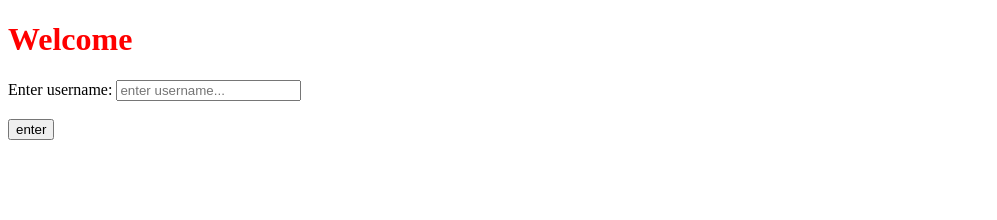
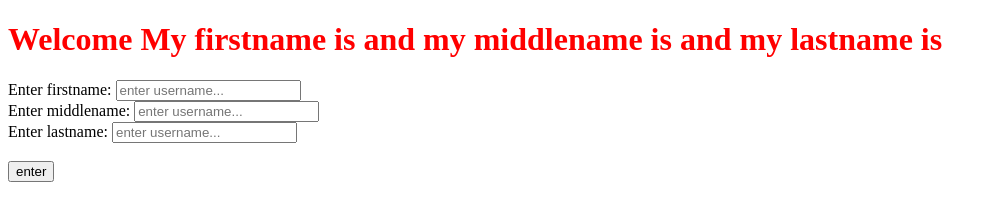
Before and after one commit to UgohP/javascript-class, a plain HTML site: page october_batch/intro/index.html in a window 1280 px wide. Both pictures are taken after a click on the input "enter". Shown: the whole page, without its empty margins (0-997 px from the left). Drawn offline with Linux system fonts and the light colour scheme.

Commit message:
done with today

```diff
--- a/october_batch/intro/index.html
+++ b/october_batch/intro/index.html
@@ -8,11 +8,18 @@
   </head>
   <body>
     <h1 class="h1" id="welcome">Welcome Guest</h1>
-    <label for="">Enter username:</label>
-    <input type="text" placeholder="enter username..." id="input" />
+    <label for="">Enter firstname:</label>
+    <input type="text" placeholder="enter username..." id="firstname" />
+    <br />
+    <label for="">Enter middlename:</label>
+    <input type="text" placeholder="enter username..." id="middlename" />
+    <br />
+    <label for="">Enter lastname:</label>
+    <input type="text" placeholder="enter username..." id="lastname" />
     <br />
     <br />
     <input type="submit" value="enter" id="submit" />
+
     <script src="script.js"></script>
   </body>
 </html>
--- a/october_batch/intro/script.js
+++ b/october_batch/intro/script.js
@@ -1,8 +1,12 @@
 const welcome = document.getElementById("welcome");
-const input = document.getElementById("input");
 const submit = document.getElementById("submit");
+const firstname = document.getElementById("firstname");
+const middlename = document.getElementById("middlename");
+const lastname = document.getElementById("lastname");
 
 submit.onclick = function () {
-  const name = input.value;
-  welcome.textContent = `Welcome ${name}`;
+  const first = firstname.value;
+  const middle = middlename.value;
+  const last = lastname.value;
+  welcome.textContent = `Welcome My firstname is ${first} and my middlename is ${middle} and my lastname is ${last}`;
 };
```
Also changed, not shown: october_batch/functions/add.js (added, +26 -0 lines).
